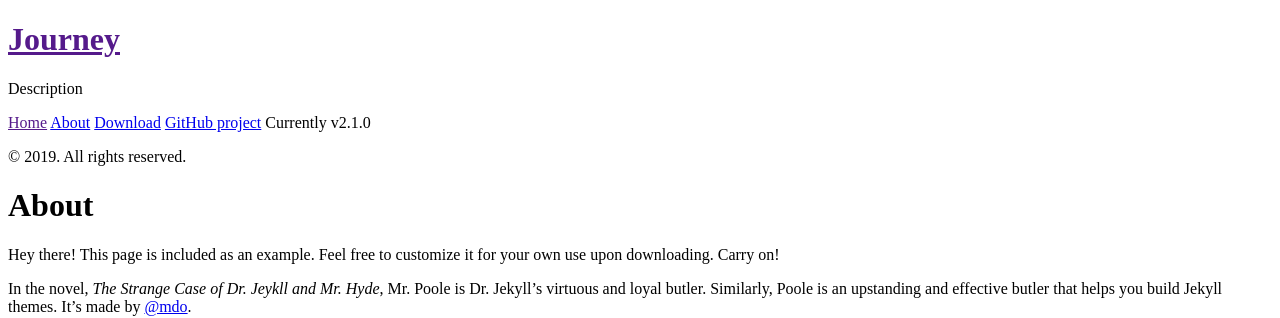
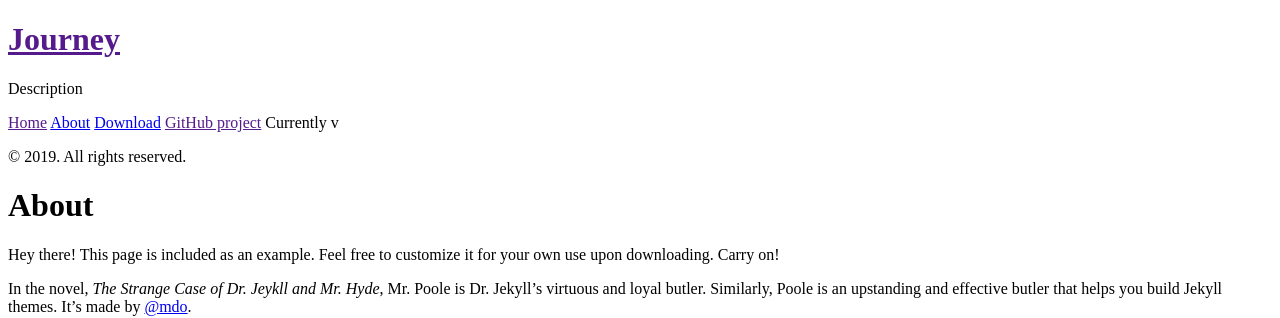
Before and after one commit to Shadesfear/Shadesfear.github.io, a Jekyll site: the page built from about.md, in a window 1280 px wide. Shown: the top 318 px of the page. Built offline with Jekyll 4.4.1, drawn with Linux system fonts in a browser that asks for light colours; Markdown is read by kramdown in place of the engine named in the settings.

Commit message:
Update _config.yml

```diff
--- a/_config.yml
+++ b/_config.yml
@@ -12,14 +12,4 @@
 url:              https://shadesfear.github.io
 baseurl:          /
 
-author:
-  name:           'Mark Otto'
-  url:            https://twitter.com/mdo
-
 paginate:         5
-
-# Custom vars
-version:          2.1.0
-
-github:
-  repo:           https://github.com/poole/hyde
```
